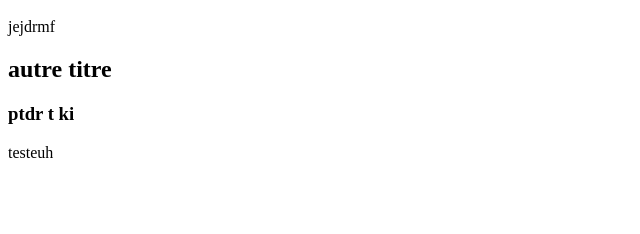
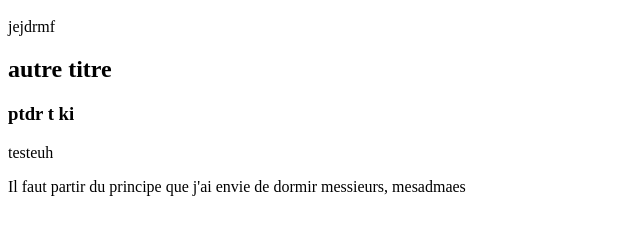
Before and after one commit to MathildeMertz/Premier-depot, a plain HTML site: page index.html in a window 1280 px wide. Shown: the part 48-282 px from the top of the page, without its empty margins (0-640 px from the left). Drawn offline with Linux system fonts and the light colour scheme.

Commit message:
Ajout d'un nouveau test

```diff
--- a/index.html
+++ b/index.html
@@ -3,3 +3,4 @@
 <h2> autre titre </h2>
 <h3> ptdr t ki </h3>
 <p>testeuh</p>
+<p>Il faut partir du principe que j'ai envie de dormir messieurs, mesadmaes</p>
```
